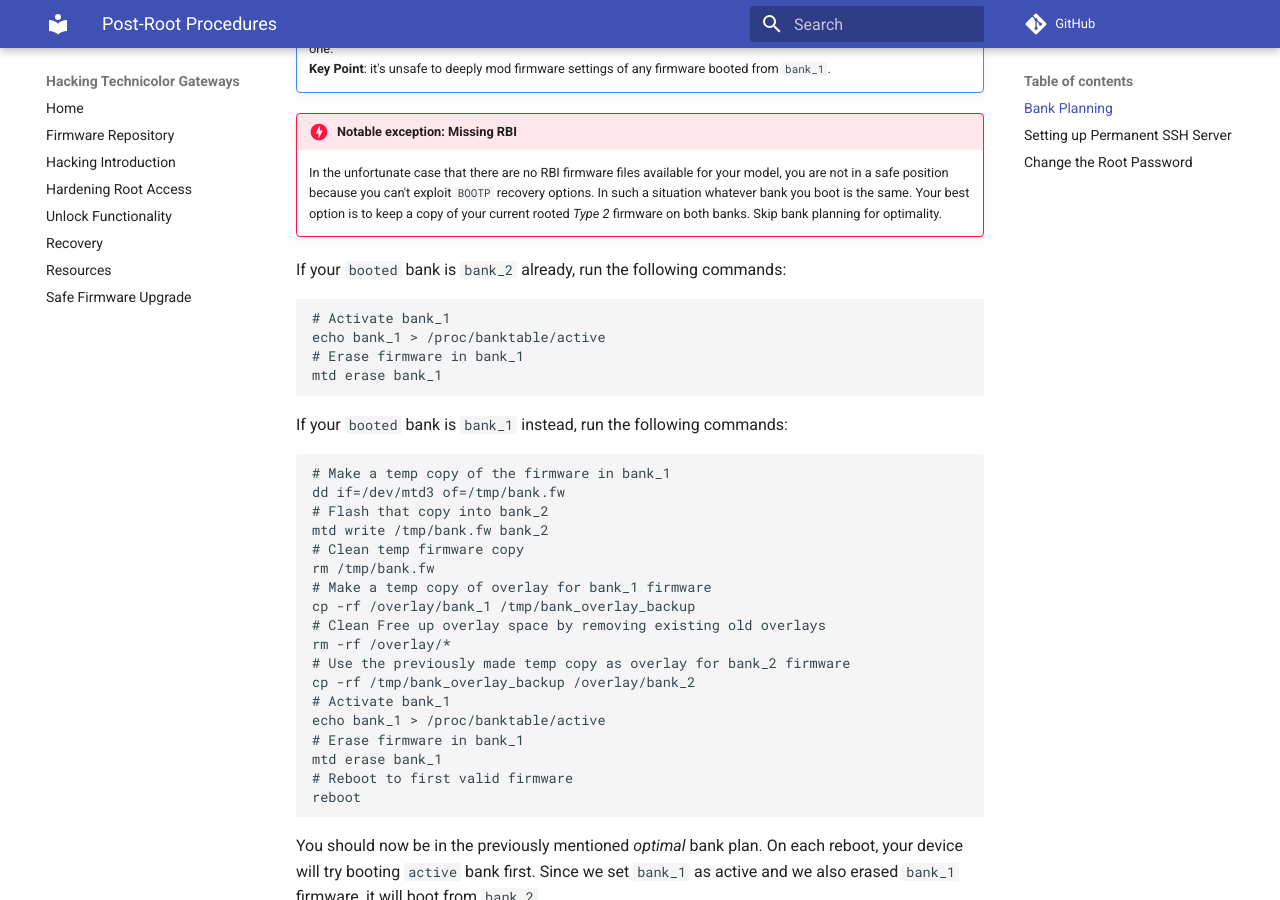
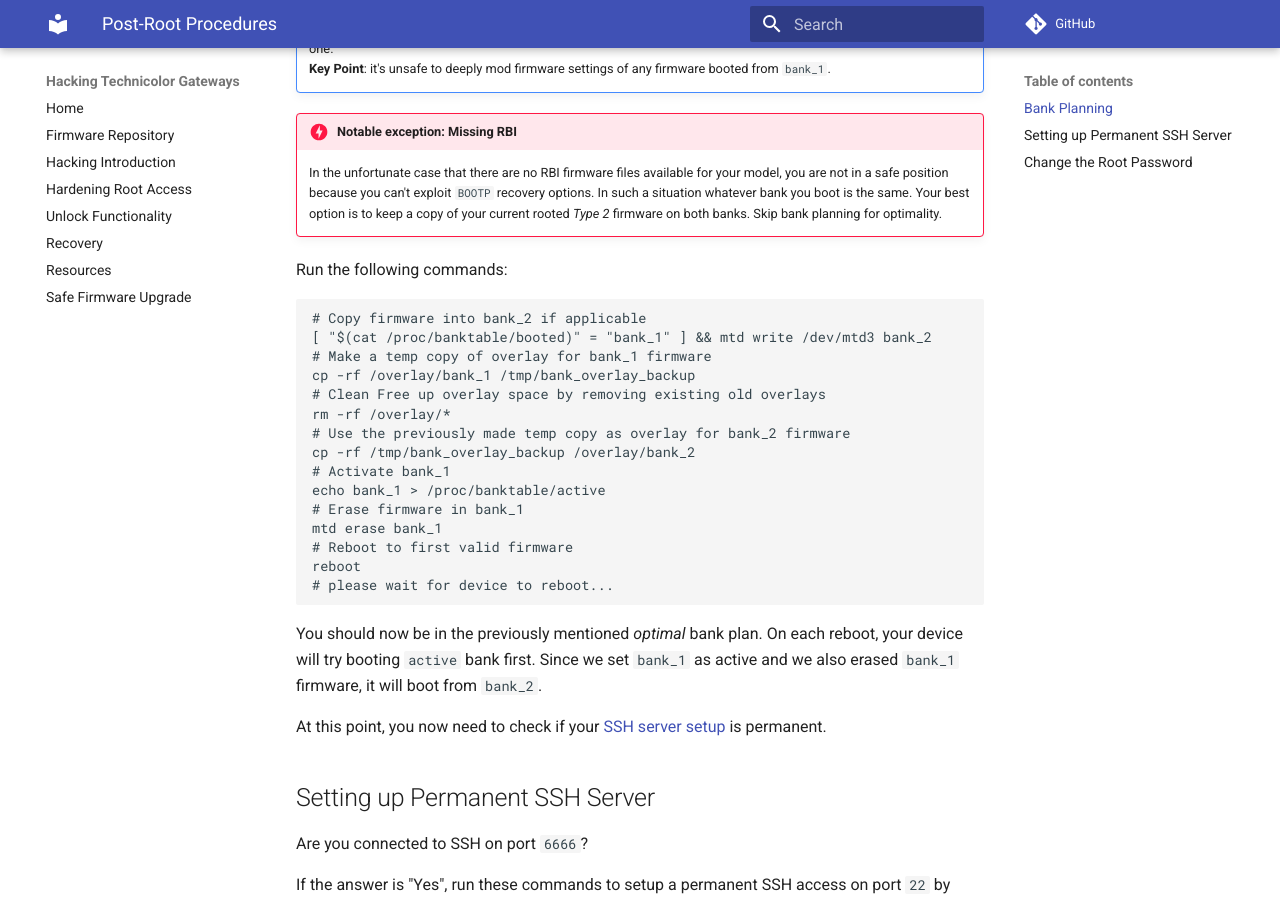
Before and after one commit to hack-technicolor/hack-technicolor, an MkDocs documentation site: the page built from docs/Hacking/PostRoot.md, in a window 1280 px wide and 900 px high, scrolled down 1022 px. Built offline with MkDocs 1.6.1 and Material for MkDocs 9.7.7, drawn with Linux system fonts in a browser that asks for light colours; comment, search, counter and statistics services are not loaded.

Commit message:
Generalize bank planning steps from preconditions

````diff
--- a/docs/Hacking/PostRoot.md
+++ b/docs/Hacking/PostRoot.md
@@ -40,24 +40,11 @@ We will now check the current state and move to the above one, such that it will
 !!! danger "Notable exception: Missing RBI"
     In the unfortunate case that there are no RBI firmware files available for your model, you are not in a safe position because you can't exploit `BOOTP` recovery options. In such a situation whatever bank you boot is the same. Your best option is to keep a copy of your current rooted *Type 2* firmware on both banks. Skip bank planning for optimality.
 
-If your `booted` bank is `bank_2` already, run the following commands:
+Run the following commands:
 
 ```bash
-# Activate bank_1
-echo bank_1 > /proc/banktable/active
-# Erase firmware in bank_1
-mtd erase bank_1
-```
-
-If your `booted` bank is `bank_1` instead, run the following commands:
-
-```bash
-# Make a temp copy of the firmware in bank_1
-dd if=/dev/mtd3 of=/tmp/bank.fw
-# Flash that copy into bank_2
-mtd write /tmp/bank.fw bank_2
-# Clean temp firmware copy
-rm /tmp/bank.fw
+# Copy firmware into bank_2 if applicable
+[ "$(cat /proc/banktable/booted)" = "bank_1" ] && mtd write /dev/mtd3 bank_2
 # Make a temp copy of overlay for bank_1 firmware
 cp -rf /overlay/bank_1 /tmp/bank_overlay_backup
 # Clean Free up overlay space by removing existing old overlays
@@ -70,6 +57,7 @@ echo bank_1 > /proc/banktable/active
 mtd erase bank_1
 # Reboot to first valid firmware
 reboot
+# please wait for device to reboot...
 ```
 
 You should now be in the previously mentioned *optimal* bank plan. On each reboot, your device will try booting `active` bank first. Since we set `bank_1` as active and we also erased `bank_1` firmware, it will boot from `bank_2`.
````
